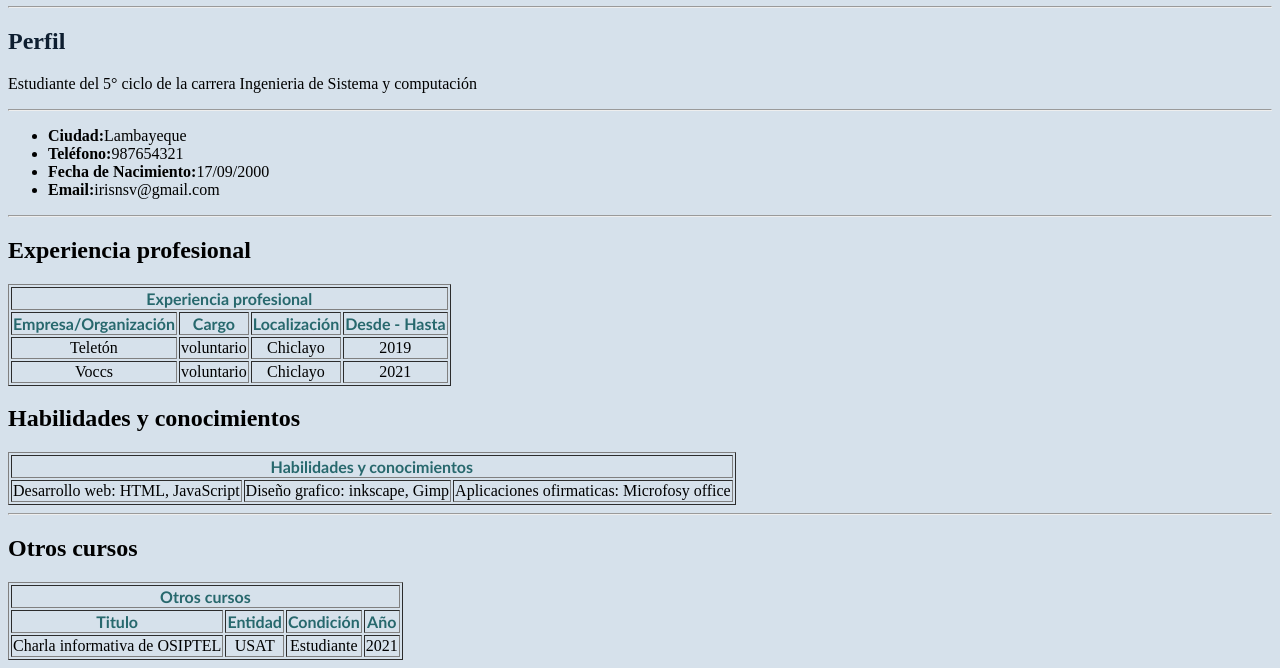
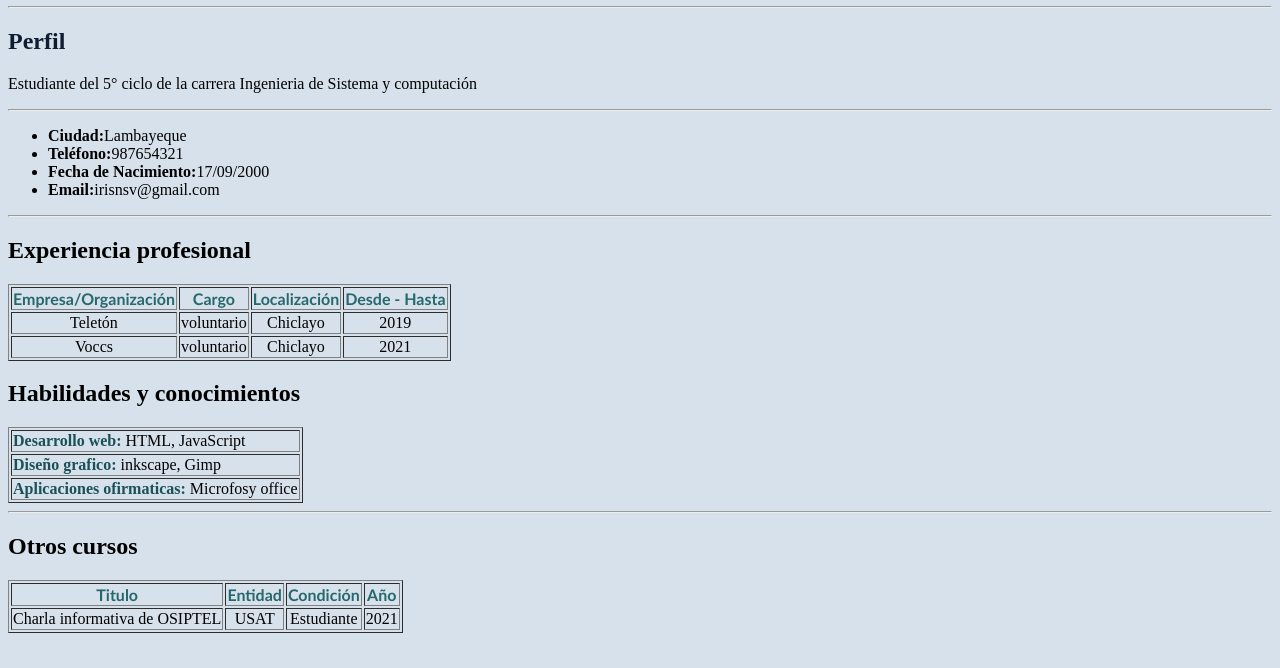
Before and after one commit to irisnicole17/Dise_Web, a plain HTML site: page Curriculum mejorado.html in a window 1280 px wide. Shown: the part 156-824 px from the top of the page. After the commit the page ends 800 px from the top, so only its background shows below. Drawn offline with Linux system fonts and the light colour scheme.

Commit message:
sesion11_2

```diff
--- a/Curriculum mejorado.html
+++ b/Curriculum mejorado.html
@@ -27,7 +27,7 @@
     <a href="#habilidades">Habilidades y conocimientos</a> <br>
     <a href="#otros cursos">Otros cursos</a> <br>
     <hr>
-    <h2 style ="color: rgb(14, 30, 48);" >Perfil</h2>
+    <h2 style ="color: rgb(14, 30, 48)" >Perfil</h2>
     <p>Estudiante del 5° ciclo de la carrera Ingenieria de Sistema y computación</p>
     <hr>
     <ul>
@@ -43,11 +43,6 @@
 
     <table border="1">
 
-        <thead>
-            <tr>
-                <th colspan="4"> Experiencia profesional</th>
-            </tr>
-        </thead>
 
         <tbody>
             <tr>
@@ -75,18 +70,19 @@
 
     <table border="1">
 
-        <thead>
-            <tr>
-                <th colspan="3"> Habilidades y conocimientos</th>
-            </tr>
-        </thead>
+
 
         <tbody>
 
             <tr>
-                <td >Desarrollo web: HTML, JavaScript</td>
-                <td >Diseño grafico: inkscape, Gimp</td>
-                <td >Aplicaciones ofirmaticas: Microfosy office</td>
+                <td> <strong style ="color: rgb(27, 80, 87)"> Desarrollo web: </strong> HTML, JavaScript</td>
+            </tr>
+            <tr>
+                <td> <strong style ="color: rgb(27, 80, 87)"> Diseño grafico: </strong> inkscape, Gimp</td>
+            </tr>
+
+        <tr>
+                <td > <strong style ="color: rgb(27, 80, 87)"> Aplicaciones ofirmaticas: </strong> Microfosy office</td>
 
             </tr>
 
@@ -98,11 +94,6 @@
 
     <table border="1">
 
-        <thead>
-            <tr>
-                <th colspan="4"> Otros cursos</th>
-            </tr>
-        </thead>
 
         <tbody>
             <tr>
```
